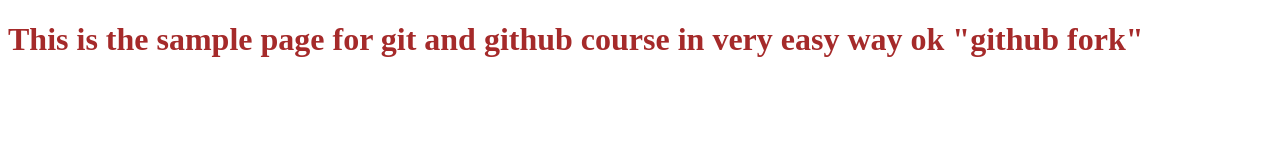
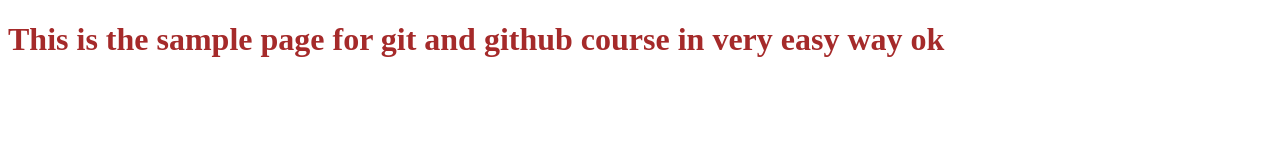
Before and after one commit to AngryCoderZ/github-course, a plain HTML site: page index.html in a window 1280 px wide. Drawn offline with Linux system fonts and the light colour scheme.

Commit message:
Update index.html

```diff
--- a/index.html
+++ b/index.html
@@ -7,6 +7,6 @@
         <link href="style.css" rel="stylesheet">
     </head>
     <body>
-    <h1>This is the sample page for git and github course in very easy way ok "github fork"</h1>
+    <h1>This is the sample page for git and github course in very easy way ok</h1>
     </body>
 </html>
```
